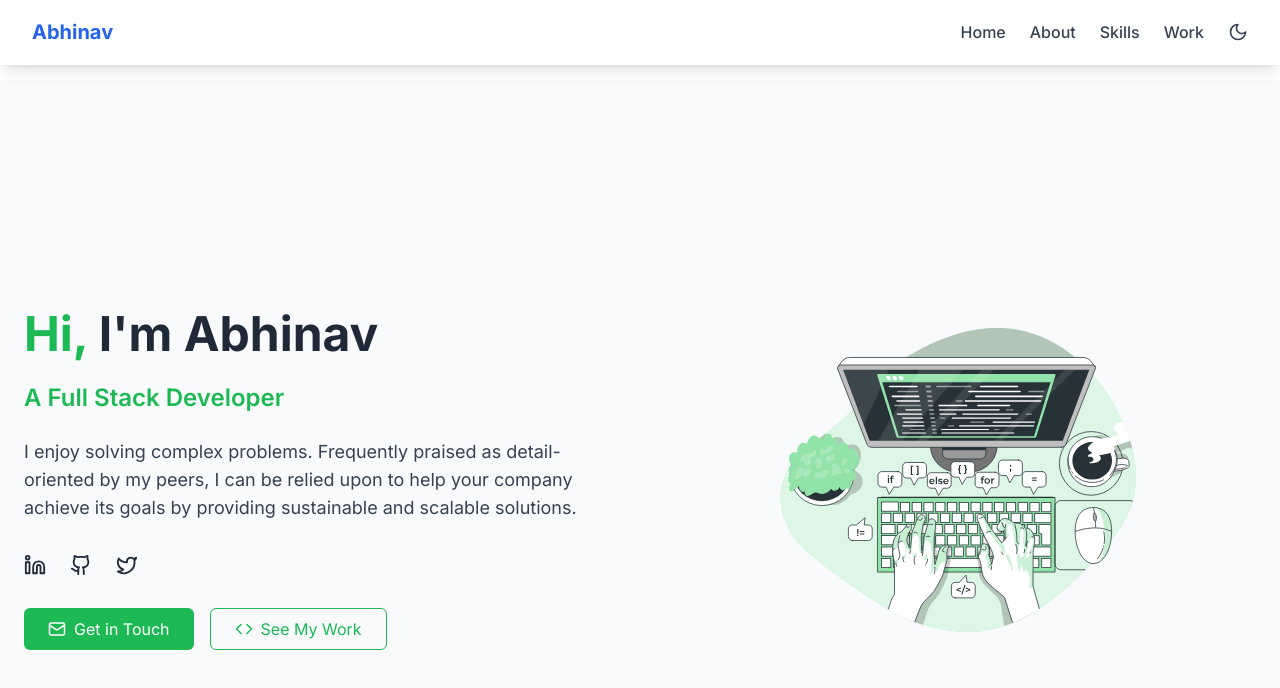
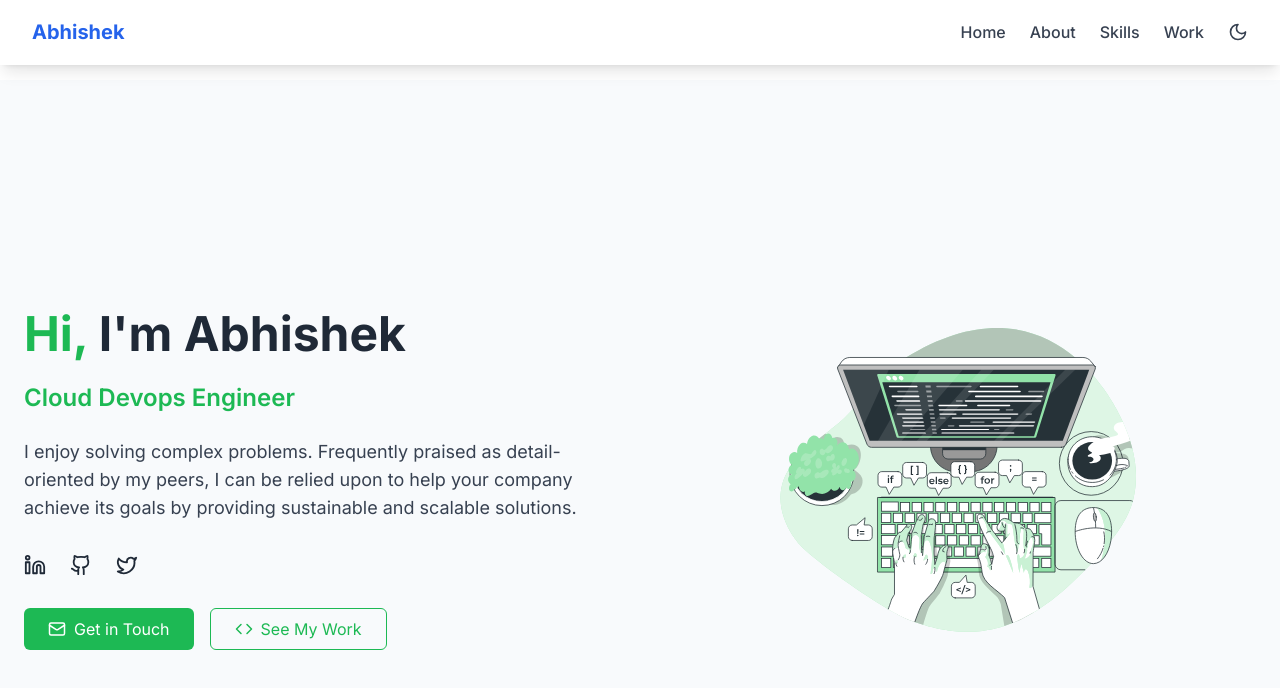
Before and after one commit to Abhishektyagi11/portfolio, a React (Vite) app: page / in a window 1280 px wide. Shown: the top 688 px of the page. Built offline with nearby package versions, Linux system fonts and the light colour scheme.

Commit message:
refactor names

```diff
--- a/src/components/Navbar.tsx
+++ b/src/components/Navbar.tsx
@@ -31,7 +31,7 @@ const Navbar = () => {
             <div className="max-w-7xl mx-auto px-4 sm:px-6 lg:px-8">
                 <div className="flex justify-between items-center h-16">
                     <div className="flex-shrink-0 text-xl font-bold text-blue-600 dark:text-blue-400">
-                        Abhinav
+                        Abhishek
                     </div>
 
                     {/* Desktop Links */}
--- a/src/pages/Home.tsx
+++ b/src/pages/Home.tsx
@@ -14,10 +14,10 @@ const Home = () => {
                     className="flex-1 flex flex-col gap-6"
                 >
                     <h1 className="text-4xl md:text-5xl font-bold leading-tight">
-                        <span className="text-light-primary dark:text-dark-primary">Hi,</span> I'm Abhinav
+                        <span className="text-light-primary dark:text-dark-primary">Hi,</span> I'm Abhishek
                     </h1>
                     <h2 className="text-xl md:text-2xl font-semibold text-light-primary dark:text-dark-primary">
-                        A Full Stack Developer
+                        Cloud Devops Engineer
                     </h2>
                     <p className="text-base md:text-lg text-gray-700 dark:text-gray-300">
                         I enjoy solving complex problems. Frequently praised as detail-oriented by my peers,
@@ -27,7 +27,7 @@ const Home = () => {
                     {/* Social Icons */}
                     <div className="flex gap-6 pt-2">
                         <motion.a
-                            href="https://linkedin.com/in/abhinav3254"
+                            href="www.linkedin.com/in/iabhishektyagii"
                             target="_blank"
                             rel="noopener noreferrer"
                             aria-label="LinkedIn"
@@ -41,7 +41,7 @@ const Home = () => {
                         </motion.a>
 
                         <motion.a
-                            href="https://github.com/abhinav3254"
+                            href="https://github.com/Abhishektyagi11"
                             target="_blank"
                             rel="noopener noreferrer"
                             aria-label="GitHub"
```
